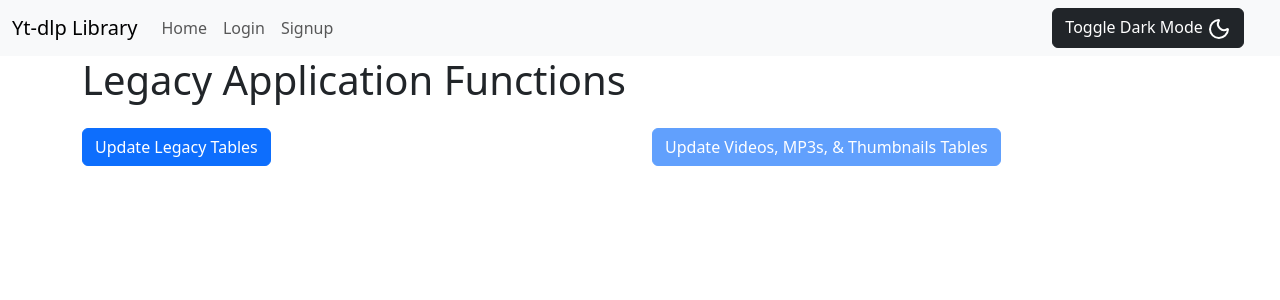
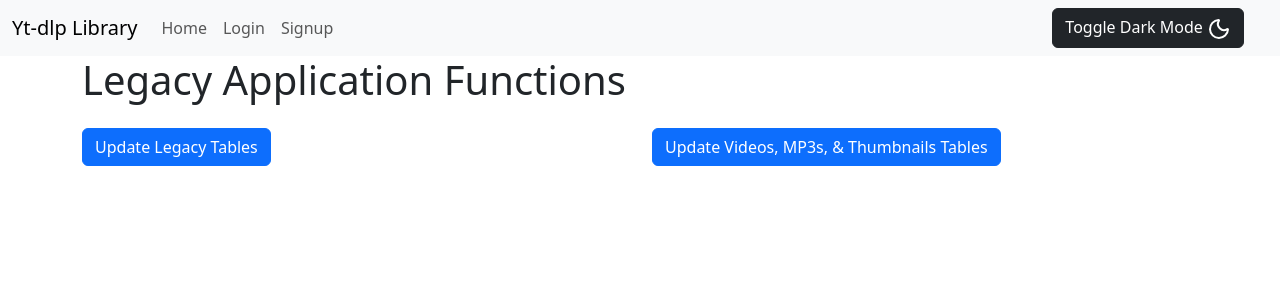
Before and after one commit to alfred-delacosta/yt-dlp-library, a React (Vite) app in the folder frontend/: page /legacy in a window 1280 px wide. Shown: the top 300 px of the page. Built offline with nearby package versions, Linux system fonts and the light colour scheme; no server answers.

Commit message:
Removed the disabled values

```diff
--- a/frontend/src/pages/Legacy.jsx
+++ b/frontend/src/pages/Legacy.jsx
@@ -51,10 +51,10 @@ const Legacy = () => {
             <div className="col-12 mt-3">
                 <div className="row justify-content-around">
                     <div className="col-12 col-sm">
-                        <button className="btn btn-primary" onClick={handleUpdateLegacyTablesClick} disabled={updateLegacyTablesButtonDisabled}>Update Legacy Tables</button>
+                        <button className="btn btn-primary" onClick={handleUpdateLegacyTablesClick}>Update Legacy Tables</button>
                     </div>
                     <div className="col-12 col-sm">
-                        <button className="btn btn-primary" onClick={handleUpdateVideosMp3sAndThumbnailsClick} disabled={updateVideosTableButtonDisabled}>Update Videos, MP3s, & Thumbnails Tables</button>
+                        <button className="btn btn-primary" onClick={handleUpdateVideosMp3sAndThumbnailsClick}>Update Videos, MP3s, & Thumbnails Tables</button>
                     </div>
                 </div>
             </div>
```
